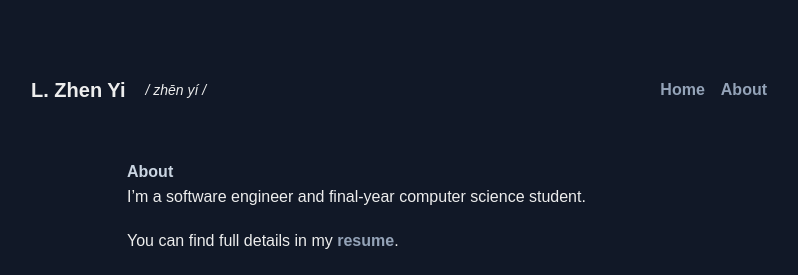
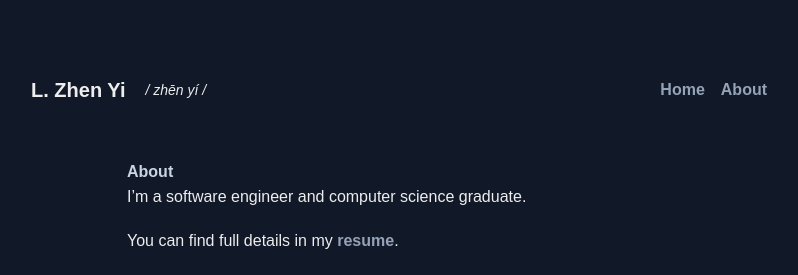
Before and after one commit to l-zhenyi/react-portfolio, a Next.js app: page /about in a window 1280 px wide. Shown: the top 275 px of the page, without its empty margins (241-1039 px from the left). Built offline with nearby package versions, Linux system fonts and the light colour scheme.

Commit message:
Changed about headline and updted resume

```diff
--- a/src/app/about/page.tsx
+++ b/src/app/about/page.tsx
@@ -7,7 +7,7 @@ export default function Home() {
     <h2 className="text-md text-slate-300 font-bold mb-px pt-4">About</h2>
     <div className="text-base font-sans space-y-5 justify-center">
       <p>
-        I’m a software engineer and final-year computer science student.
+        I’m a software engineer and computer science graduate.
       </p>
       <p>
         You can find full details in my <a
```
Also changed, not shown: 1 other file (tests, documents, lock files or other folders).
